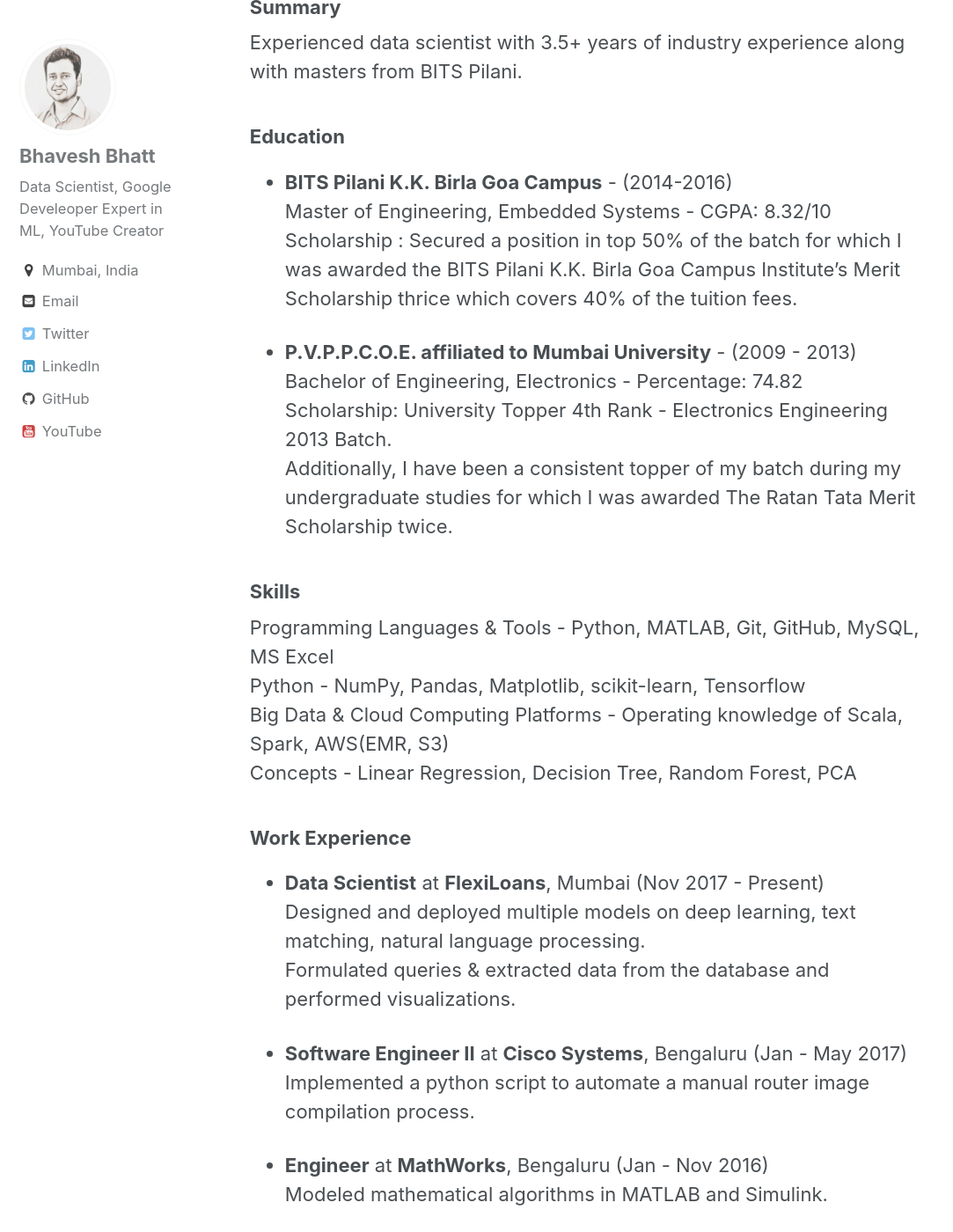
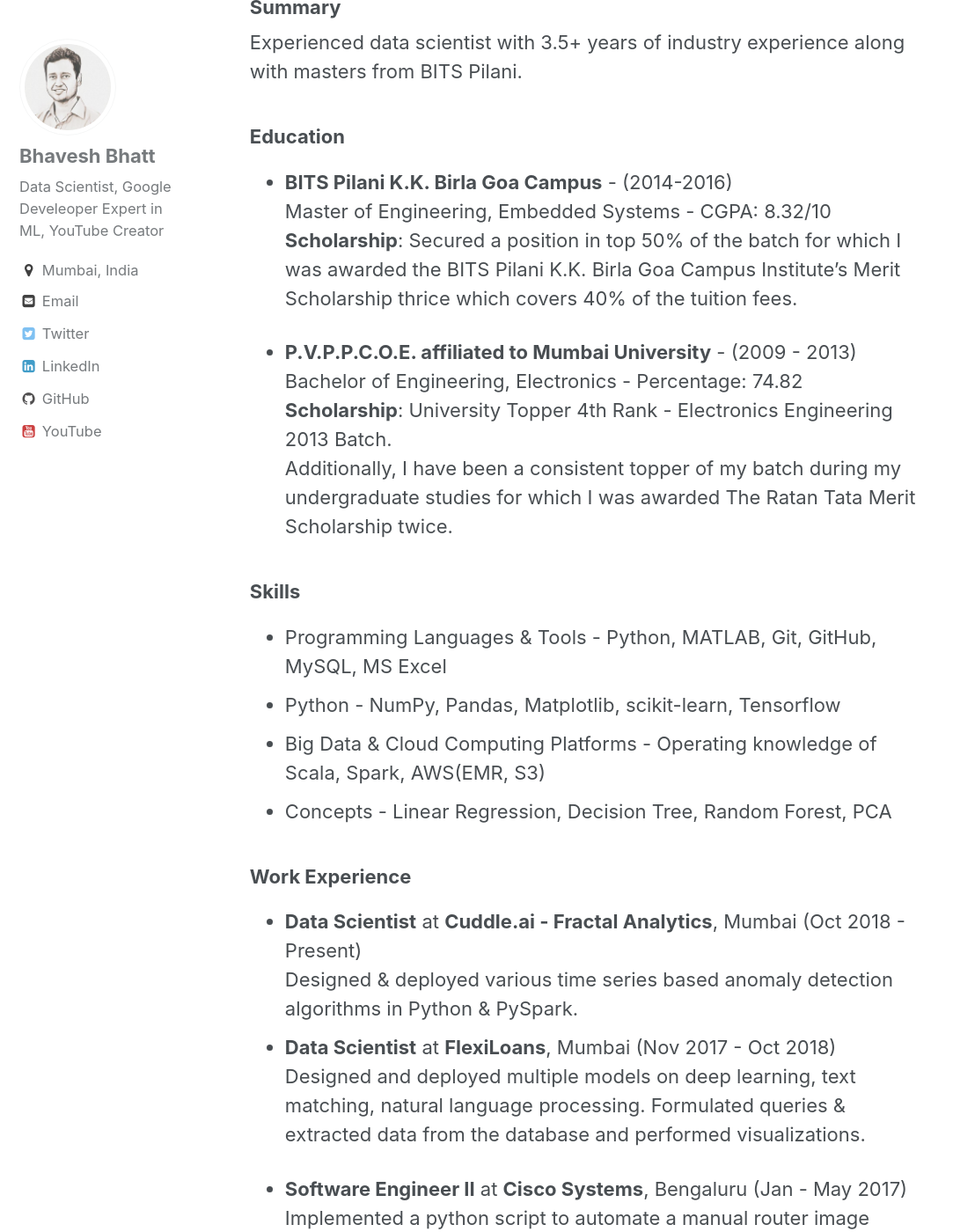
Before and after one commit to bhattbhavesh91/bhattbhavesh91.github.io, a Jekyll site: the page built from _pages/resume.md, in a window 1280 px wide and 1400 px high, scrolled down 336 px. Shown: the whole window at 88% size, without its empty margins (0-1083 px from the left). Built offline with Jekyll 4.4.1, drawn with Linux system fonts in a browser that asks for light colours; some of the changed text lies outside the part shown.

Commit message:
modified resume

```diff
--- a/_pages/resume.md
+++ b/_pages/resume.md
@@ -1,10 +1,10 @@
 ---
 permalink: /resume/
-title: "Resume"
+title: "Portfolio"
 ---
 
 # Bhavesh Bhatt
-Data Scientist & Electronics Engineer
+Data Scientist & Google Developer Expert in Machine Learning
 <!---View my pdf resume [here](https://github.com/bhattbhavesh91/resume/raw/master/Resume_Bhavesh_Bhatt.pdf). -->
 
 <!---
@@ -20,23 +20,24 @@
 ### Education
 * **BITS Pilani K.K. Birla Goa Campus** - (2014-2016)
 Master of Engineering, Embedded Systems - CGPA: 8.32/10
-Scholarship : Secured a position in top 50% of the batch for which I was awarded the BITS Pilani K.K. Birla Goa Campus Institute’s Merit Scholarship thrice which covers 40% of the tuition fees.
+**Scholarship**: Secured a position in top 50% of the batch for which I was awarded the BITS Pilani K.K. Birla Goa Campus Institute’s Merit Scholarship thrice which covers 40% of the tuition fees.
 
 * **P.V.P.P.C.O.E. affiliated to Mumbai University** - (2009 - 2013)
 Bachelor of Engineering, Electronics - Percentage: 74.82
-Scholarship: University Topper 4th Rank - Electronics Engineering 2013 Batch.
+**Scholarship**: University Topper 4th Rank - Electronics Engineering 2013 Batch.
 Additionally, I have been a consistent topper of my batch during my undergraduate studies for which I was awarded The Ratan Tata Merit Scholarship twice.
 
 ### Skills
-Programming Languages & Tools -  Python, MATLAB, Git, GitHub, MySQL, MS Excel
-Python - NumPy, Pandas, Matplotlib, scikit-learn, Tensorflow
-Big Data & Cloud Computing Platforms - Operating knowledge of Scala, Spark, AWS(EMR, S3)
-Concepts - Linear Regression, Decision Tree, Random Forest, PCA
+* Programming Languages & Tools -  Python, MATLAB, Git, GitHub, MySQL, MS Excel
+* Python - NumPy, Pandas, Matplotlib, scikit-learn, Tensorflow
+* Big Data & Cloud Computing Platforms - Operating knowledge of Scala, Spark, AWS(EMR, S3)
+* Concepts - Linear Regression, Decision Tree, Random Forest, PCA
 
 ### Work Experience
-* **Data Scientist** at **FlexiLoans**, Mumbai (Nov 2017 - Present)
-Designed and deployed multiple models on deep learning, text matching, natural language processing.
-Formulated queries & extracted data from the database and performed visualizations.
+* **Data Scientist** at **Cuddle.ai - Fractal Analytics**, Mumbai (Oct 2018 - Present)
+Designed & deployed various time series based anomaly detection algorithms in Python & PySpark.
+* **Data Scientist** at **FlexiLoans**, Mumbai (Nov 2017 - Oct 2018)
+Designed and deployed multiple models on deep learning, text matching, natural language processing. Formulated queries & extracted data from the database and performed visualizations.
 
 * **Software Engineer II** at **Cisco Systems**, Bengaluru (Jan - May 2017)
 Implemented a python script to automate a manual router image compilation process.
```
